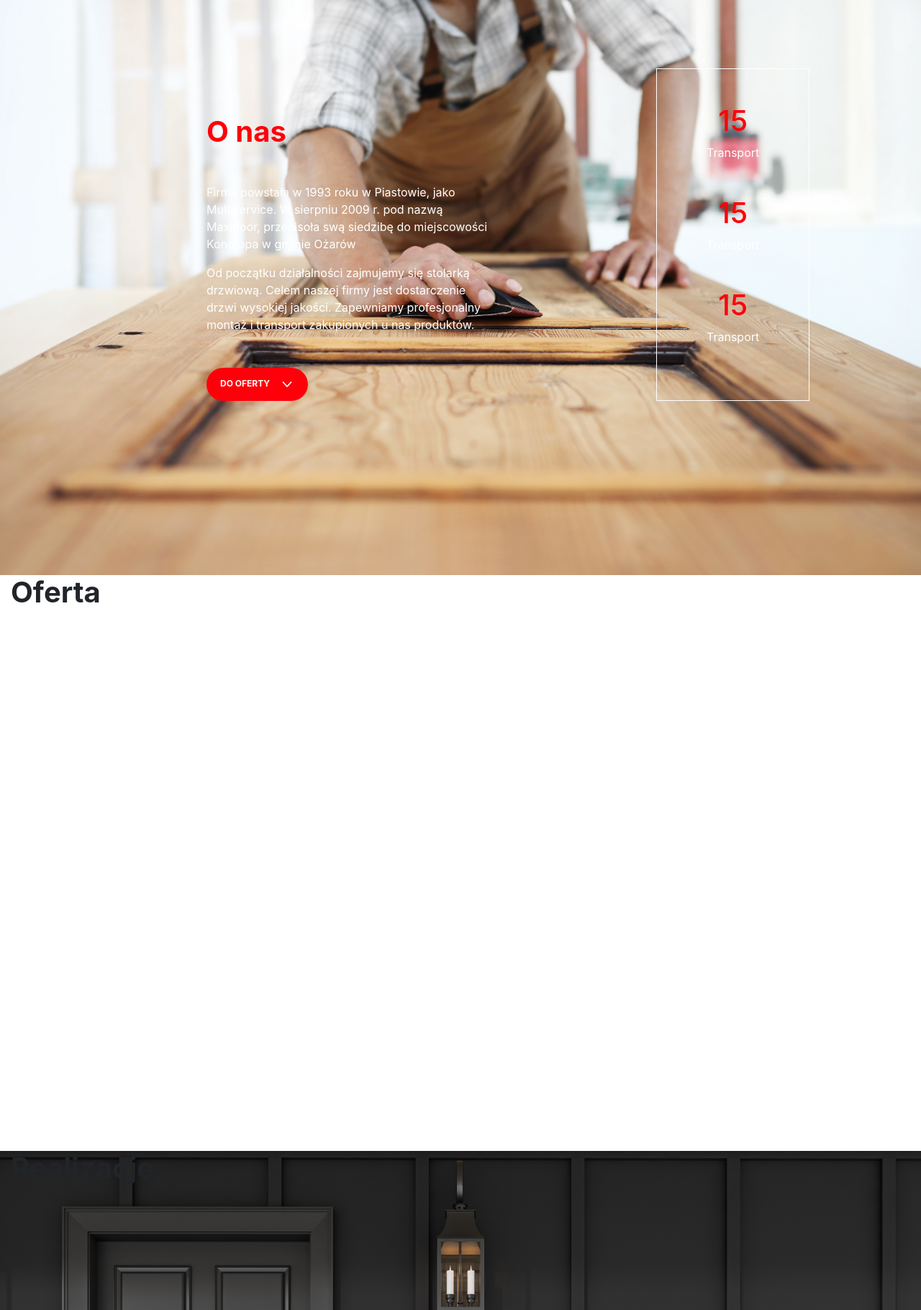
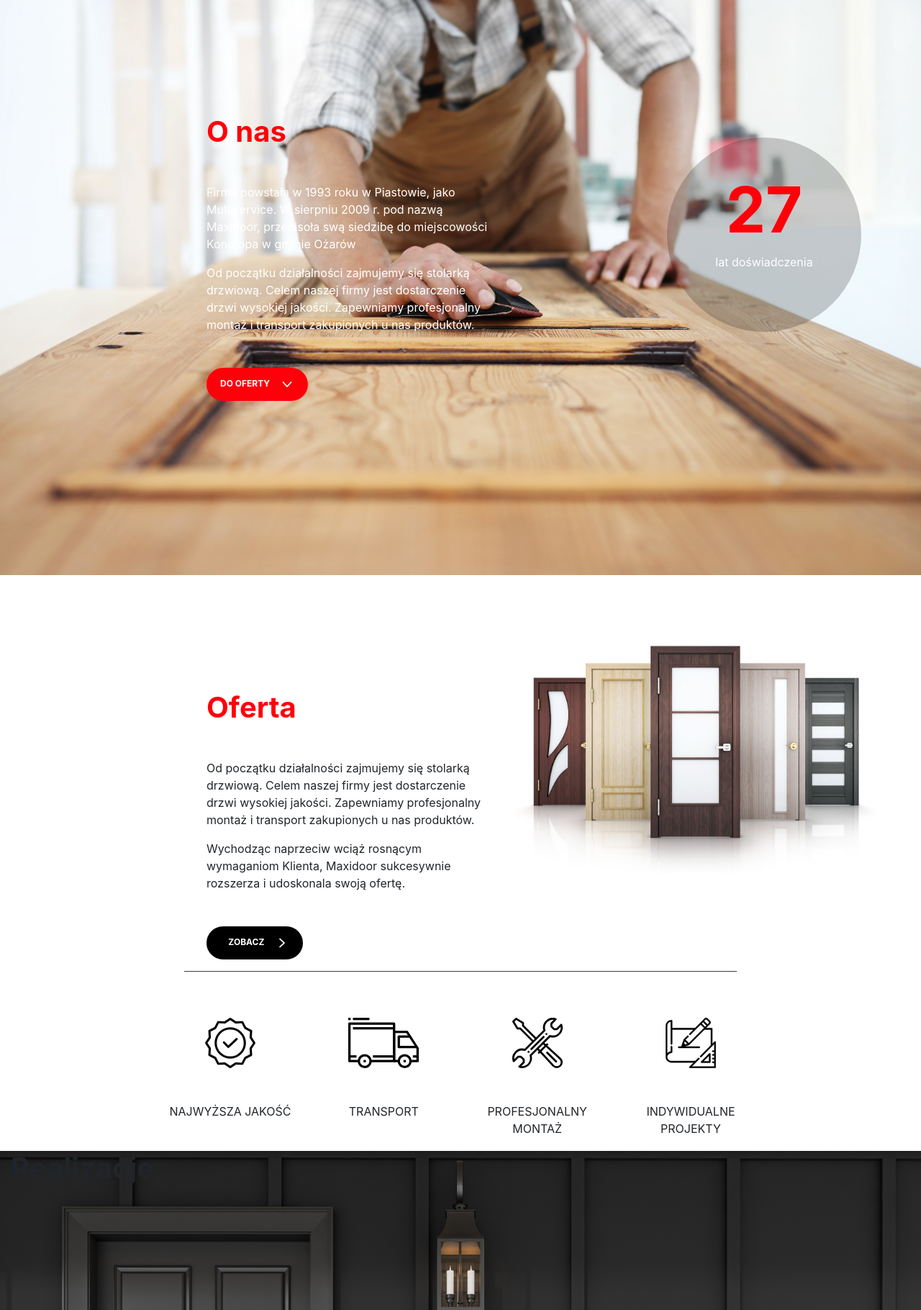
Before and after one commit to maxidoor/maxidoor.github.io, a PHP site: page / in a window 1280 px wide. Shown: the part 1030-2850 px from the top of the page at 72% size. Run offline with PHP 8.4, Linux system fonts and the light colour scheme.

Commit message:
Add 'oferta' page

```diff
--- a/files/css/carousel.css
+++ b/files/css/carousel.css
@@ -1,13 +1,10 @@
 .carousel {
   width: 100%;
-  height: 100%;
-  overflow:hidden
 }
 
 .poznajnas-content {
-    position: relative;
+    position: absolute;
     z-index: 100;
-    position: absolute;
     top:0;
     bottom:0;
     height:0;
@@ -15,7 +12,6 @@
 
 .carousel-img {
   width: 100%;
-  height: auto;
 }
 
 ol.carousel-indicators {
--- a/files/css/main.css
+++ b/files/css/main.css
@@ -72,9 +72,6 @@ Wszystko co mniejsze - 13 pt
   background-repeat: no-repeat;
 }
 
-.poznajnas-background {
-  background-color: #3D3D3D;
-}
 
 .onas-background {
   background-image: url(../img/o_nas.jpeg);
@@ -118,6 +115,27 @@ Wszystko co mniejsze - 13 pt
 .border-white {
     border-color: #fff;
     border: 1px solid #fff;
+}
+
+hr {
+  border: 0;
+  clear:both;
+  display:block;
+  width: 60%;
+  background-color:#3D3D3D;
+  height: 1px;
+}
+
+.circle-transparent {
+    background: rgba(0, 0, 0, 0.2);;
+    border-radius: 50%;
+    width: 270px;
+    height: 270px;
+}
+
+.icon-ad-size {
+    height: 70px;
+    width: auto;
 }
 
 .btn-primary {
--- a/index.html
+++ b/index.html
@@ -23,7 +23,7 @@
     <nav class="site-header sticky-top navbar navbar-expand-lg py-1">
       <a class="navbar-brand site-header-ml" href="#">
         <span class="d-inline-block align-top">
-          <img src="./files/img/logo_maxi_door.png" alt="maxidoor logo"/>
+          <img class="img-fluid" src="./files/img/logo_maxi_door.png" alt="maxidoor logo"/>
         </span>
       </a>
 <!-- mobile toggler -->
@@ -60,7 +60,7 @@
 <!--      </div>-->
     </nav>
 
-    <header class="container-fluid h-70 poznajnas-background">
+    <header class="container-fluid poznajnas-background">
         <div id="carouselExampleIndicators" class="carousel slide" data-ride="carousel">
           <ol class="carousel-indicators">
             <li data-target="#carouselExampleIndicators" data-slide-to="0" class="active"></li>
@@ -112,30 +112,16 @@
           <div class="col-2">
             <!-- empty -->
           </div>
-          <div class="right-content-txt col-2 border-white text-center">
-            <div class="mt-5">
-              <h1 class="color-red">
-                15
-              </h1>
-              <p class="color-white">
-                Transport
-              </p>
-            </div>
-            <div class="mt-5">
-              <h1 class="color-red">
-                15
-              </h1>
-              <p class="color-white">
-                Transport
-              </p>
-            </div>
-            <div class="mt-5">
-              <h1 class="color-red">
-                15
-              </h1>
-              <p class="color-white">
-                Transport
-              </p>
+          <div class="right-content-txt col-3 align-self-center">
+            <div class="circle-transparent text-center">
+              <div class="pt-5">
+                <h1 class="font-weight-bold color-red display-2">
+                  27
+                </h1>
+                <p class="color-white">
+                  lat doświadczenia
+                </p>
+              </div>
             </div>
           </div>
         </div>
@@ -145,9 +131,43 @@
     <div id="oferta-content" class="oferta content-background oferta-background">
       <div class="container-fluid">
         <div class="row">
-          <div class="poznajnas-txt col-4">
-            <h1 class="font-weight-bold">Oferta</h1>
+          <div class="left-content-txt col-4">
+            <h1 class="font-weight-bold color-red">Oferta</h1>
+            <div class="mt-5"></div>
+            <p>Od początku działalności zajmujemy się stolarką drzwiową. Celem naszej firmy jest dostarczenie drzwi wysokiej jakości. Zapewniamy profesjonalny montaż i transport  zakupionych u nas produktów.</p>
+            <p>  Wychodząc naprzeciw wciąż rosnącym wymaganiom Klienta, Maxidoor sukcesywnie rozszerza i udoskonala swoją ofertę.</p>
+            <div class="mt-5"></div>
+            <a href="#oferta-content" class="btn btn-primary font-weight-bold" role="button" aria-disabled="true">
+              &nbsp; &nbsp; Zobacz &nbsp; &nbsp;
+              <img width="20px" src="./files/img/icons/arrow_right.svg">
+            </a>
           </div>
+          <div class="right-content col-5 mt-5">
+            <img class="img-fluid" src="./files/img/oferta.jpeg">
+          </div>
+        </div>
+        <div class="row">
+          <hr>
+        </div>
+        <div class="row">
+          <div class="col"></div>
+          <div class="col text-center mt-5">
+            <img class="icon-ad-size img-fluid" src="./files/img/icons/quality.svg">
+            <div class="text-uppercase mt-5">Najwyższa jakość</div>
+          </div>
+          <div class="col text-center mt-5">
+            <img class="icon-ad-size img-fluid" src="./files/img/icons/truck.svg">
+            <div class="text-uppercase mt-5">Transport</div>
+          </div>
+          <div class="col text-center mt-5">
+            <img class="icon-ad-size img-fluid" src="./files/img/icons/tools.svg">
+            <div class="text-uppercase mt-5">Profesjonalny montaż</div>
+          </div>
+          <div class="col text-center mt-5">
+            <img class="icon-ad-size img-fluid" src="./files/img/icons/sketch.svg">
+            <div class="text-uppercase mt-5">Indywidualne projekty</div>
+          </div>
+          <div class="col"></div>
         </div>
       </div>
     </div>
```
Also changed, not shown: files/img/icons/arrow_right.svg (added).
